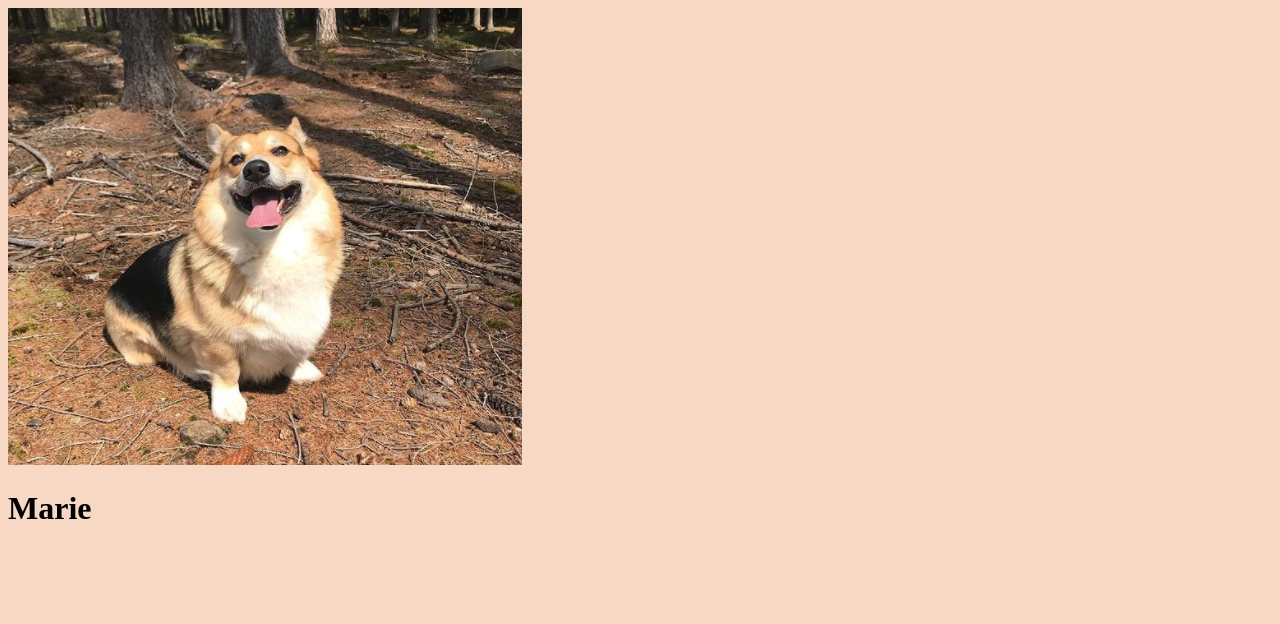
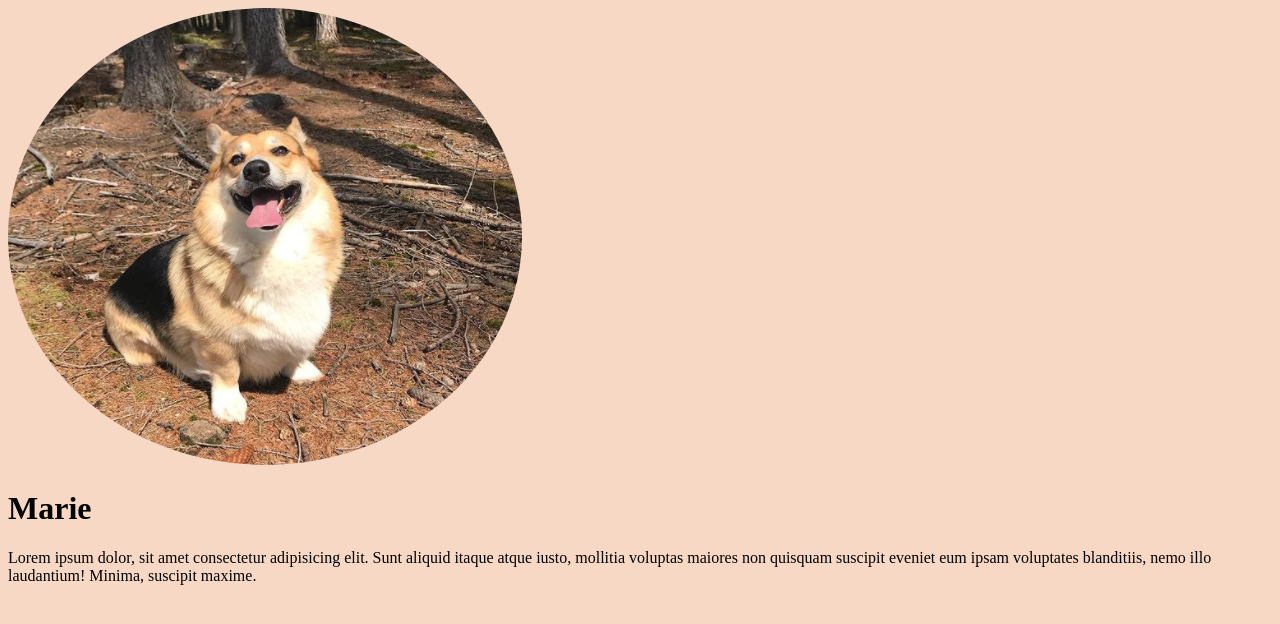
Before and after one commit to Lacriss/vizitka, a plain HTML site: page index.html in a window 1280 px wide. Drawn offline with Linux system fonts and the light colour scheme.

Commit message:
paragraf

```diff
--- a/index.html
+++ b/index.html
@@ -10,7 +10,9 @@
 <body>
     <img src="beebee.PNG" alt="beebee">
     <h1>Marie</h1>
+    <p>Lorem ipsum dolor, sit amet consectetur adipisicing elit. Sunt aliquid itaque atque iusto, mollitia voluptas maiores non quisquam suscipit eveniet eum ipsam voluptates blanditiis, nemo illo laudantium! Minima, suscipit maxime.
 
+    </p>
 
 
 </body>
--- a/style.css
+++ b/style.css
@@ -2,3 +2,6 @@ body {
     background-color: #F7D8C5;
 
 }
+img {
+    border-radius: 50%;
+}
```
